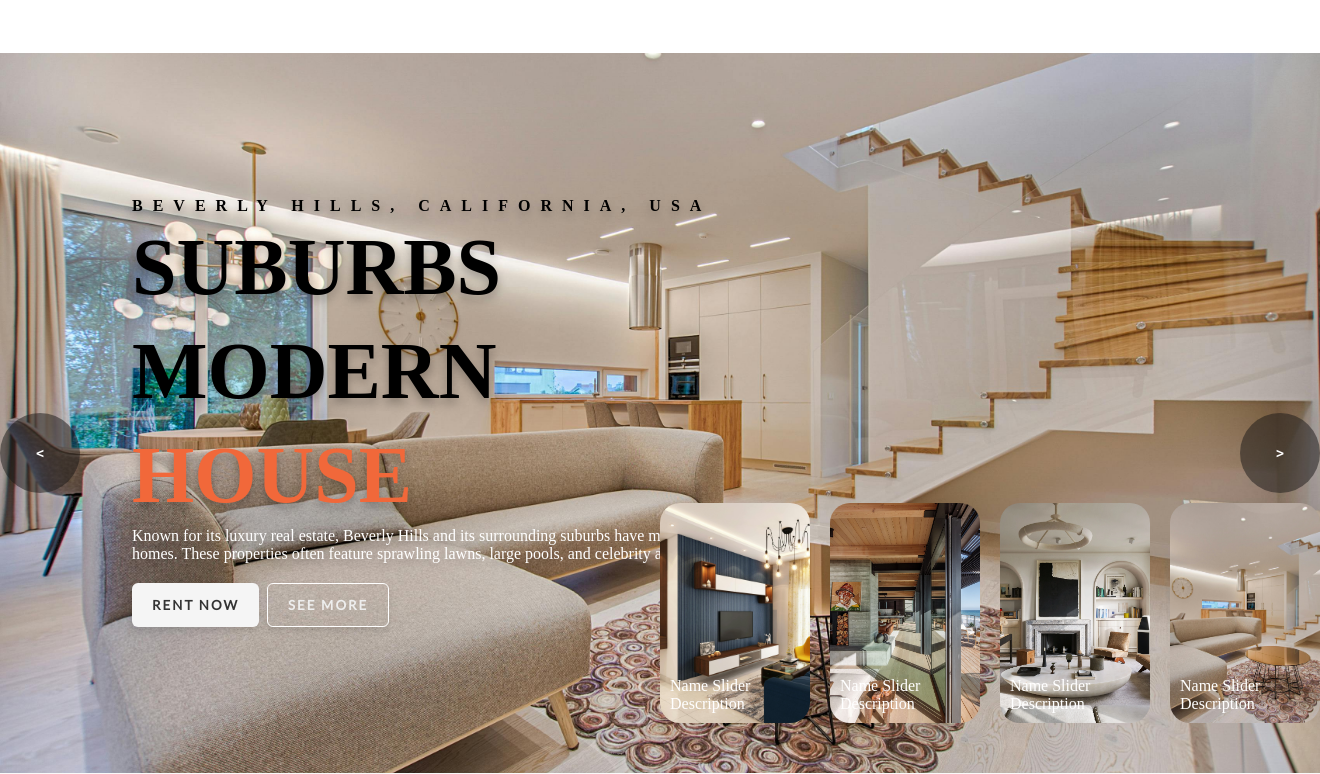
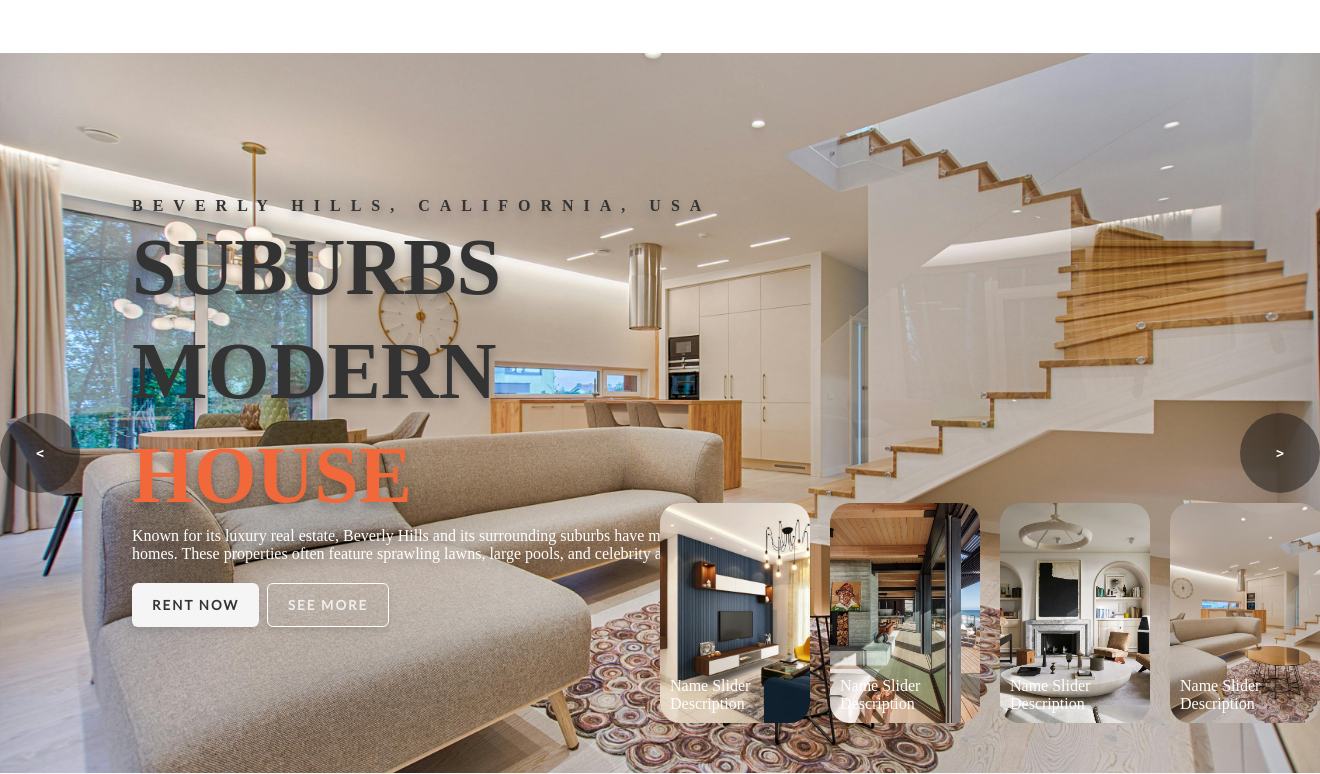
Before and after one commit to Nghiait158/FlexiRent_WebApp, a Laravel app: page / in a window 1320 px wide. Shown: the part 3859-4633 px from the top of the page. Run offline with Laravel 12, Linux system fonts and the light colour scheme.

Commit message:
change color

```diff
--- a/public/Frontend/css/Homepage.css
+++ b/public/Frontend/css/Homepage.css
@@ -646,7 +646,7 @@
     transform: translateX(-50%);
     padding-right: 30%;
     box-sizing: border-box;
-    color: #000 ;
+    color: #333;
     text-shadow: 0 5px 10px #0004;
 }
 
```
